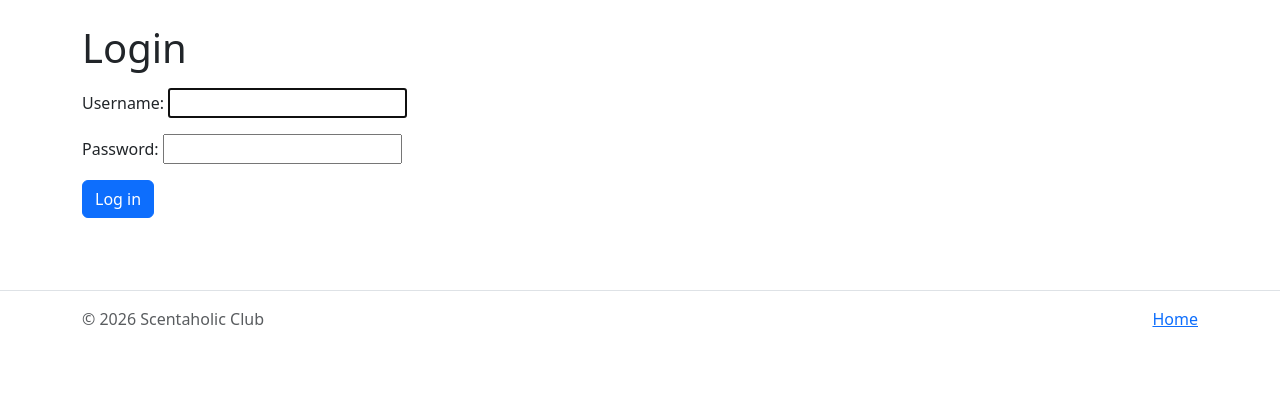
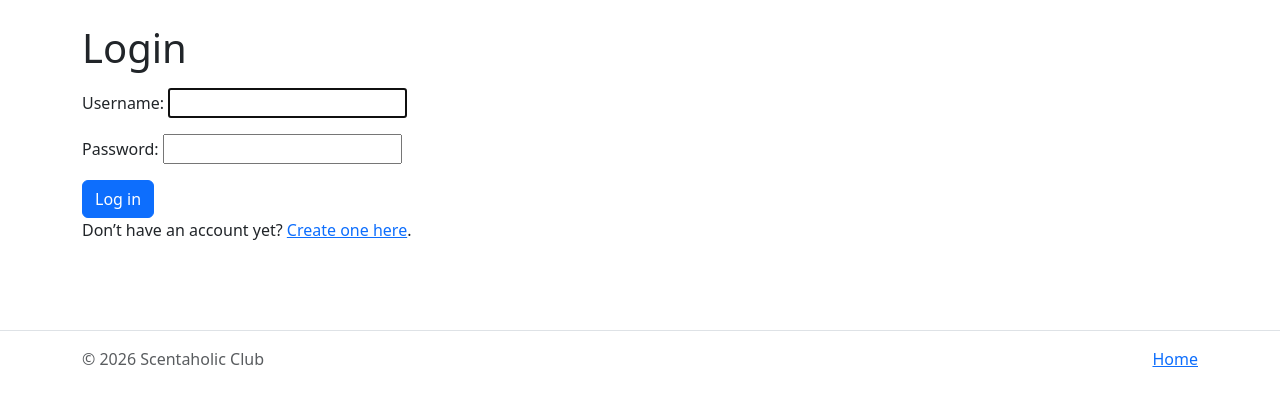
Before and after one commit to AlexandraSelby/scentaholic-club, a Django app: page /accounts/login/ in a window 1280 px wide. Shown: the part 57-463 px from the top of the page. Run offline with Django 5.2, Linux system fonts and the light colour scheme.

Commit message:
Add signup link to login page

```diff
--- a/templates/registration/login.html
+++ b/templates/registration/login.html
@@ -9,4 +9,8 @@
   {{ form.as_p }}
   <button type="submit" class="btn btn-primary">Log in</button>
 </form>
+<p>
+  Don’t have an account yet?
+  <a href="{% url 'signup' %}">Create one here</a>.
+</p>
 {% endblock %}
```
